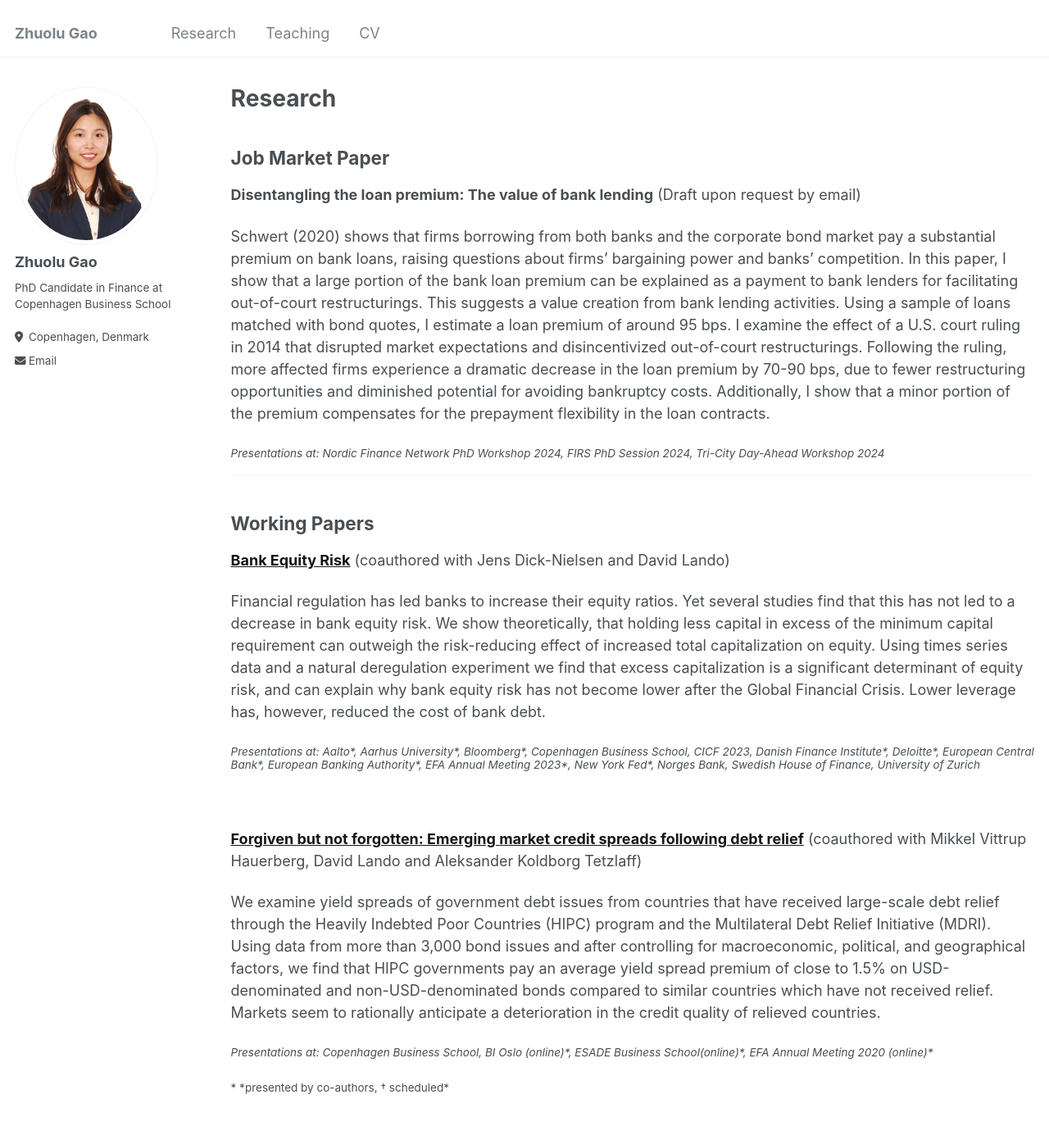
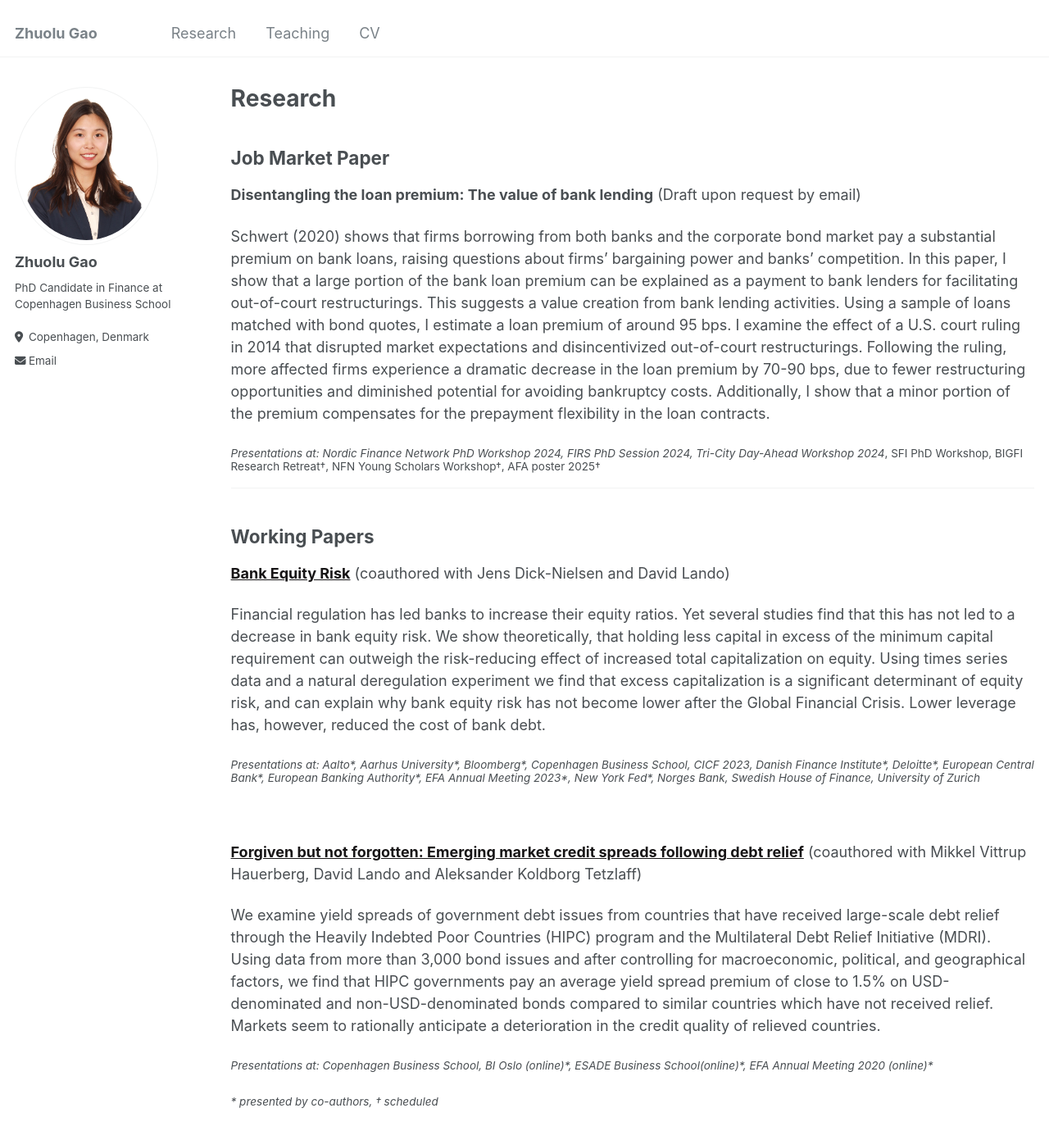
Before and after one commit to zhuolugao/zhuolugao.github.io, a Jekyll site: the page built from _pages/research.md, in a window 1280 px wide and 1400 px high. Shown: the top 1391 px of the window at 82% size. Built offline with Jekyll 4.4.1, drawn with Linux system fonts in a browser that asks for light colours.

Commit message:
add scheduled meetings.md

```diff
--- a/_pages/research.md
+++ b/_pages/research.md
@@ -19,7 +19,7 @@ author_profile: true
 
 Schwert (2020) shows that firms borrowing from both banks and the corporate bond market pay a substantial premium on bank loans, raising questions about firms' bargaining power and banks' competition. In this paper, I show that a large portion of the bank loan premium can be explained as a payment to bank lenders for facilitating out-of-court restructurings. This suggests a value creation from bank lending activities. Using a sample of loans matched with bond quotes, I estimate a loan premium of around 95 bps. I examine the effect of a U.S. court ruling in 2014 that disrupted market expectations and disincentivized out-of-court restructurings. Following the ruling, more affected firms experience a dramatic decrease in the loan premium by 70-90 bps, due to fewer restructuring opportunities and diminished potential for avoiding bankruptcy costs. Additionally, I show that a minor portion of the premium compensates for the prepayment flexibility in the loan contracts.
 
-#### *Presentations at: Nordic Finance Network PhD Workshop 2024, FIRS PhD Session 2024, Tri-City Day-Ahead Workshop 2024*
+#### *Presentations at: Nordic Finance Network PhD Workshop 2024, FIRS PhD Session 2024, Tri-City Day-Ahead Workshop 2024*, SFI PhD Workshop, BIGFI Research Retreat†, NFN Young Scholars Workshop†, AFA poster 2025†
 
 
 ---
@@ -41,4 +41,4 @@ We examine yield spreads of government debt issues from countries that have rece
 
 #### *Presentations at: Copenhagen Business School, BI Oslo (online)\*, ESADE Business School(online)\*, EFA Annual Meeting 2020 (online)\**
 
-#### * \*presented by co-authors, † scheduled*
+#### *\* presented by co-authors, † scheduled*
```
